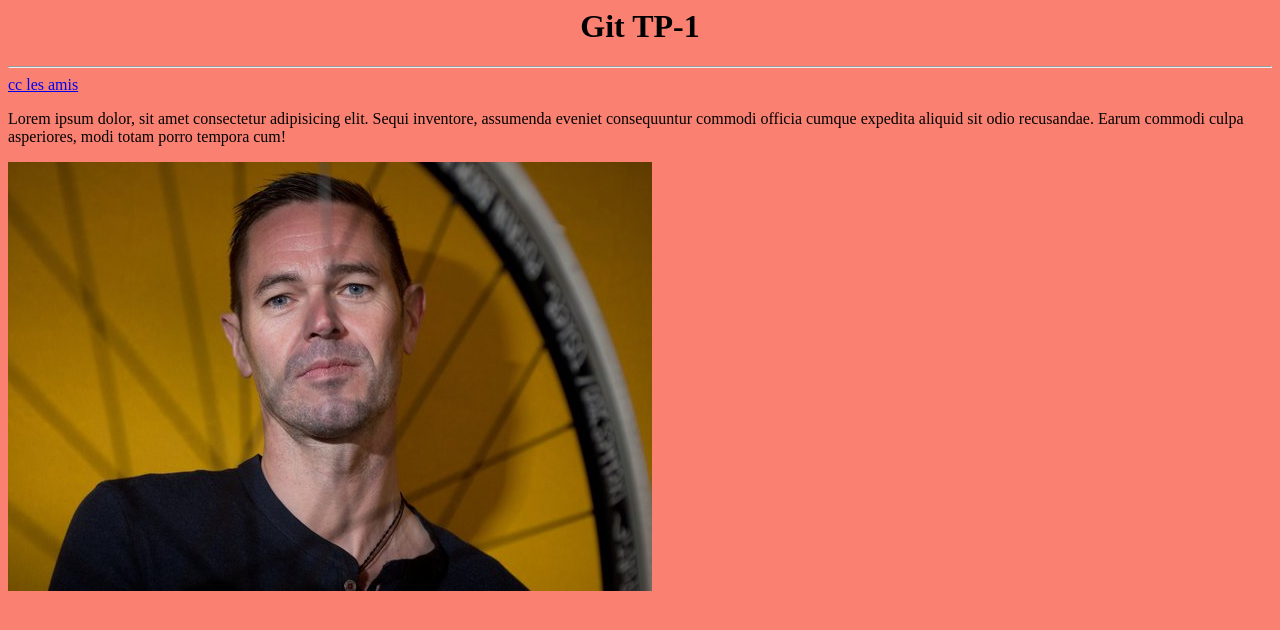
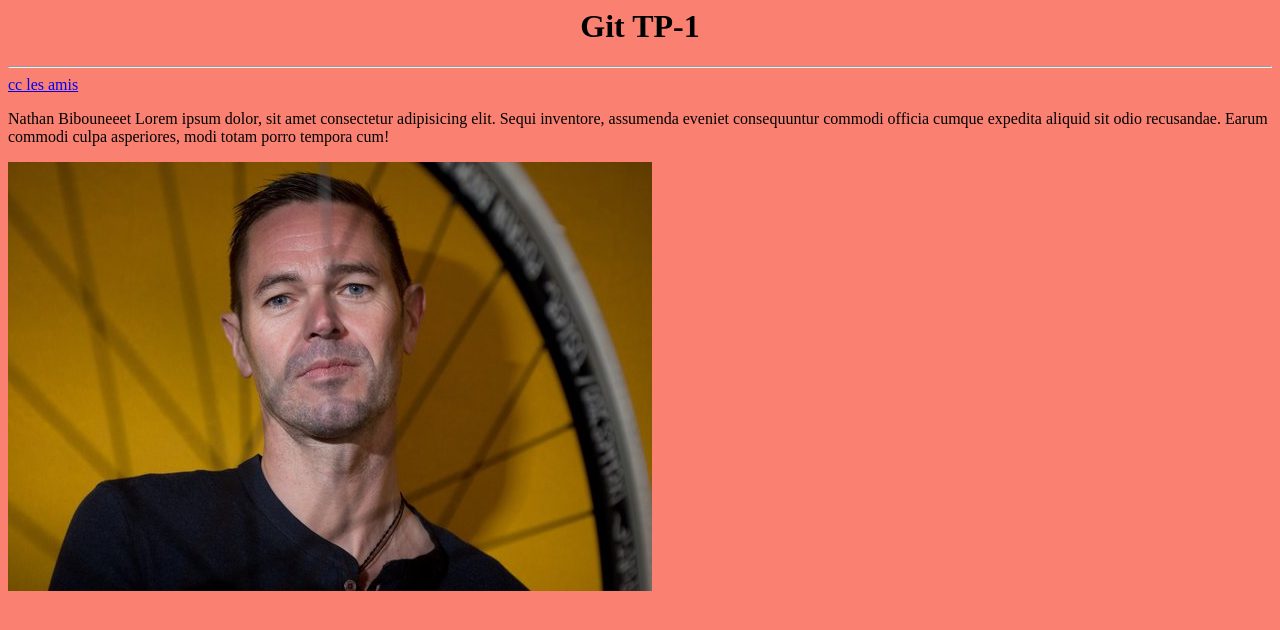
Before and after one commit to leoizana/tp-git, a plain HTML site: page index.html in a window 1280 px wide. Drawn offline with Linux system fonts and the light colour scheme.

Commit message:
Version Linux

```diff
--- a/index.html
+++ b/index.html
@@ -11,7 +11,7 @@
 <h1><center> Git TP-1</center></h1>
 <hr>
 <a href="Git2.html">cc les amis</a>
-<p> Lorem ipsum dolor, sit amet consectetur adipisicing elit. Sequi inventore, assumenda eveniet consequuntur commodi officia cumque expedita aliquid sit odio recusandae. Earum commodi culpa asperiores, modi totam porro tempora cum!</p>
+<p> Nathan Bibouneeet Lorem ipsum dolor, sit amet consectetur adipisicing elit. Sequi inventore, assumenda eveniet consequuntur commodi officia cumque expedita aliquid sit odio recusandae. Earum commodi culpa asperiores, modi totam porro tempora cum!</p>
 <img src="images/mager.jpg"
 </body>
 </html>
```
